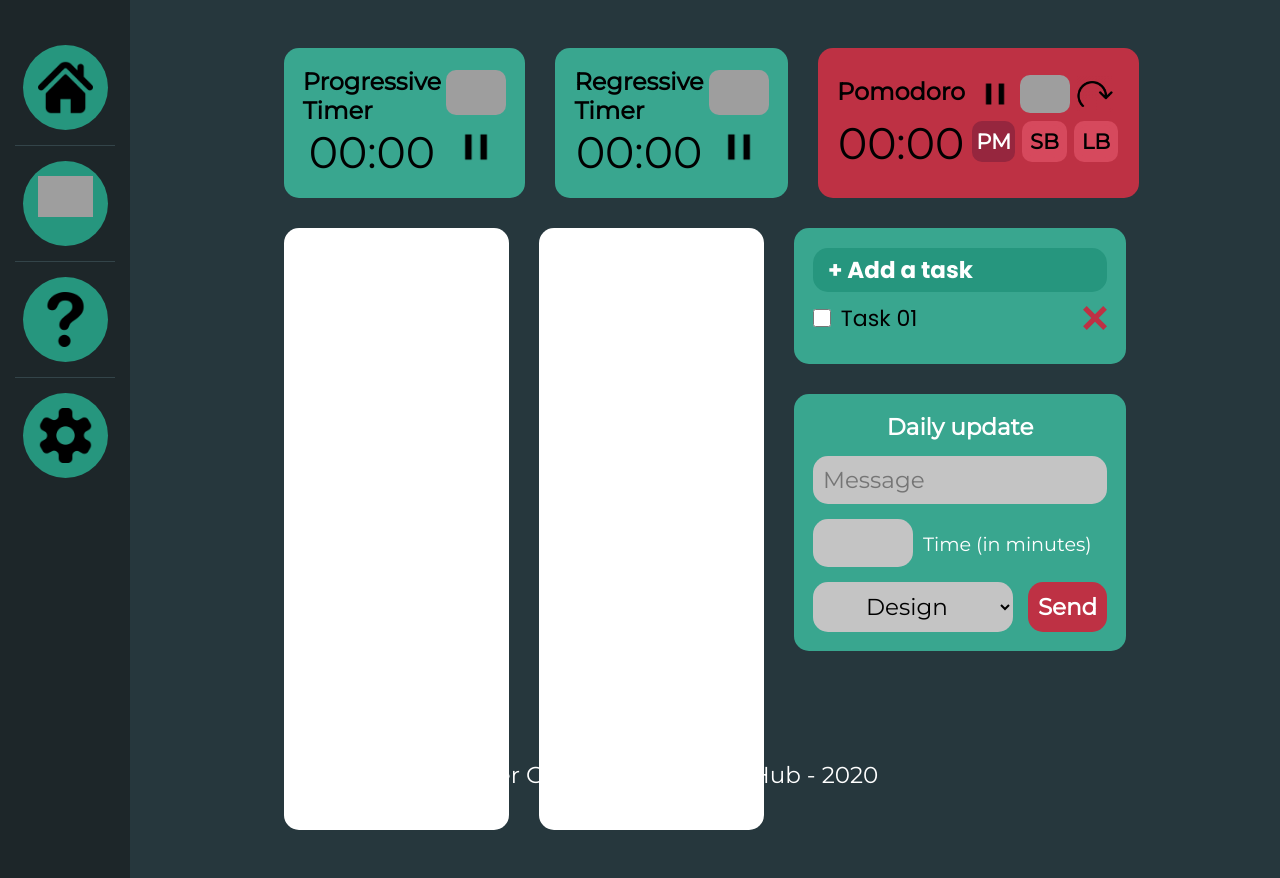
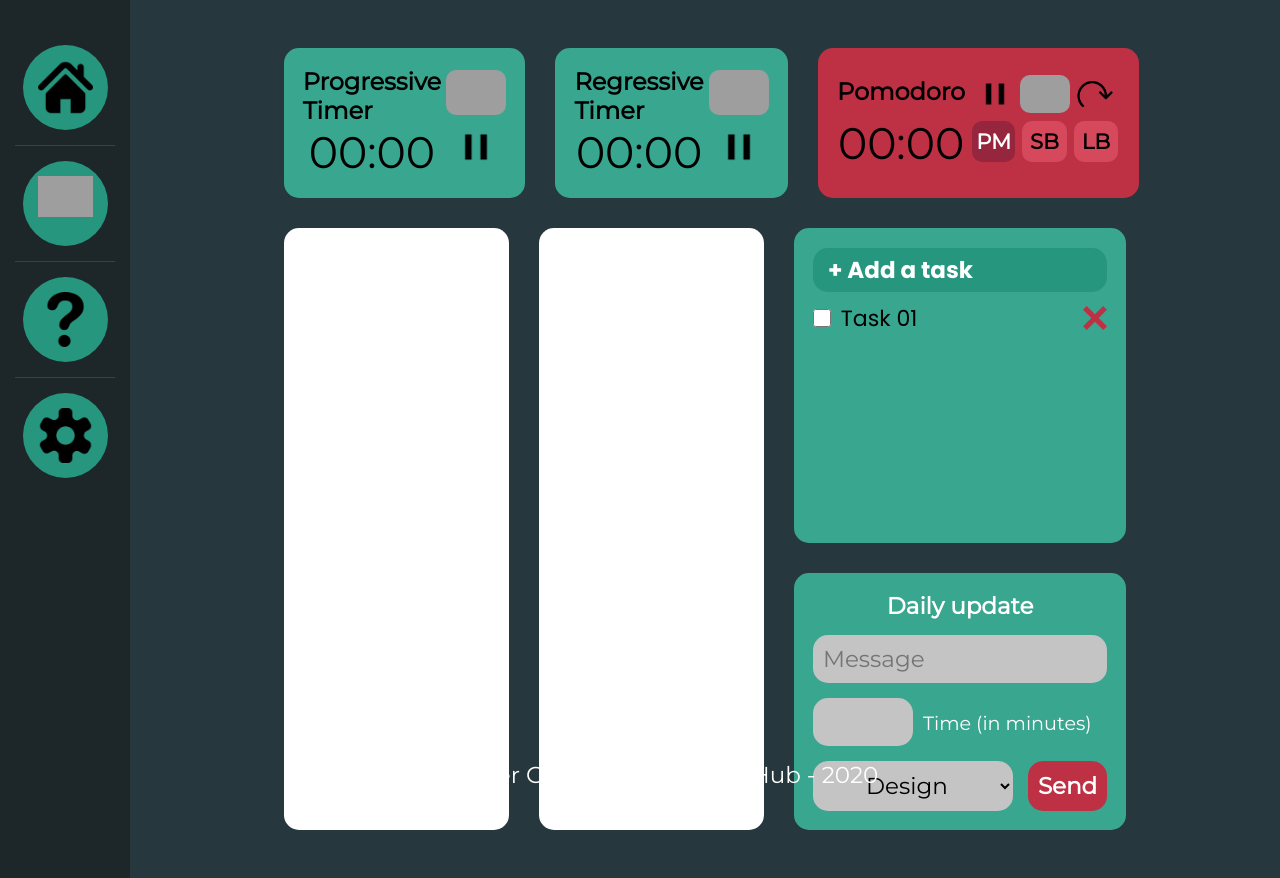
Before and after one commit to joaomoschetta/personal-extra-utilities, a Vue app: page /#/ in a window 1280 px wide. Built offline with nearby package versions, Linux system fonts and the light colour scheme; grey boxes are pictures that could not be loaded.

Commit message:
Size fix

```diff
--- a/src/components/home/MainContent.vue
+++ b/src/components/home/MainContent.vue
@@ -12,7 +12,7 @@
     </div>
 
     <div class="utils">
-      <Checklist />
+      <Checklist class="checklist" />
       <DailyUpdate />
     </div>
   </main>
@@ -84,6 +84,14 @@ export default {
 
     .utils {
       grid-area: utils;
+
+      display: flex;
+      flex-direction: column;
+      justify-content: space-between;
+
+      .checklist {
+        flex-grow: 1;
+      }
     }
   }
 </style>
```
